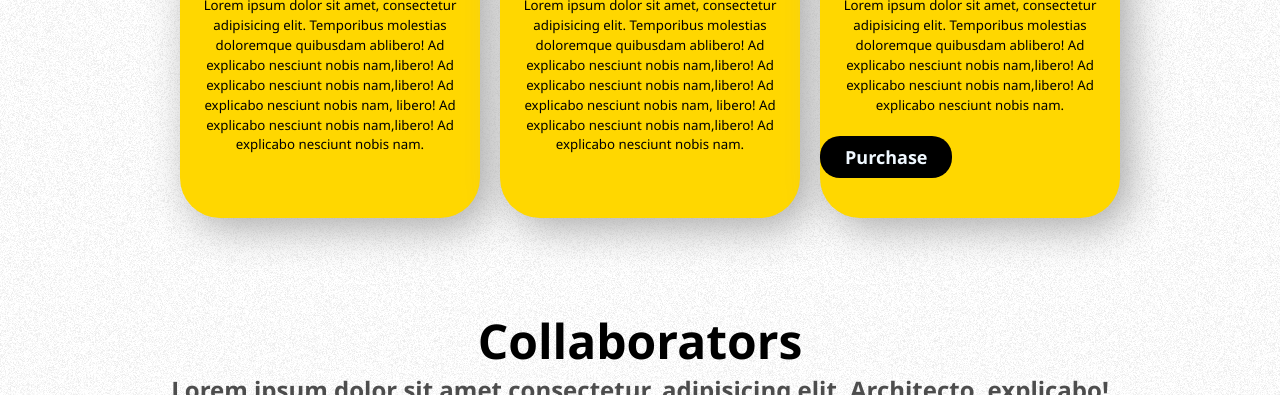
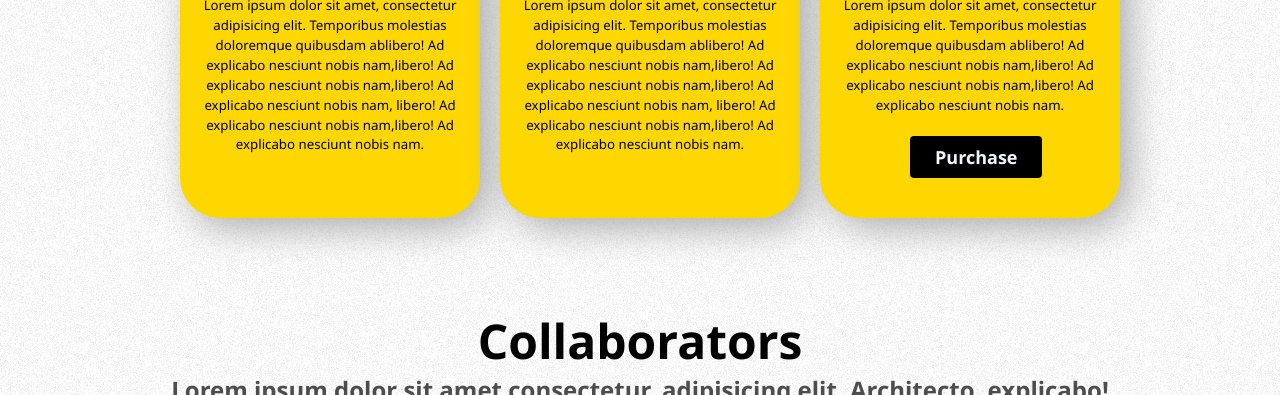
Before and after one commit to skapezempire/NavigationTest, a plain HTML site: page index.html in a window 1280 px wide. Shown: the part 1380-1775 px from the top of the page. Drawn offline with nearby package versions, Linux system fonts and the light colour scheme.

Commit message:
finished coding

```diff
--- a/index.html
+++ b/index.html
@@ -112,7 +112,7 @@
                     explicabo nesciunt nobis nam.
 
                 </h5>
-                <button id="sale_btn">Purchase</button>
+                <button id="sale_btn" style="border-radius: 4px;">Purchase</button>
             </div>
 
 
--- a/main.css
+++ b/main.css
@@ -5,10 +5,6 @@
     font-family: 'Segoe UI', Tahoma, Geneva, Verdana, sans-serif;
 
 }
-
-
-
-
 
 
 
@@ -176,6 +172,10 @@ body {
     margin-left: 20px;
     box-shadow: 10px 10px 40px #aaa;
     border-radius: 40px;
+    /* display: flex;
+    flex-direction: column;
+    align-content: center;
+    justify-content: center; */
 
 
 
@@ -231,8 +231,12 @@ h1 {
     color: aliceblue;
     margin-top: 20px;
 
+    margin-left: 90px;
+
+
 
 }
+
 
 .card_image {
     width: 100%;
@@ -267,6 +271,16 @@ h1 {
 
 }
 
+/* .card_about{
+    position: absolute;
+   display: flex;
+   justify-content: center;
+   align-content: center;
+
+
+
+} */
+
 
 
 .card {
@@ -279,13 +293,8 @@ h1 {
     margin-top: 40px;
 }
 
-#sale_btn {
-    background-color: black;
-    color: aliceblue;
-    margin-top: 20px;
 
 
-}
 
 .profile,
 .profile_new {
```
